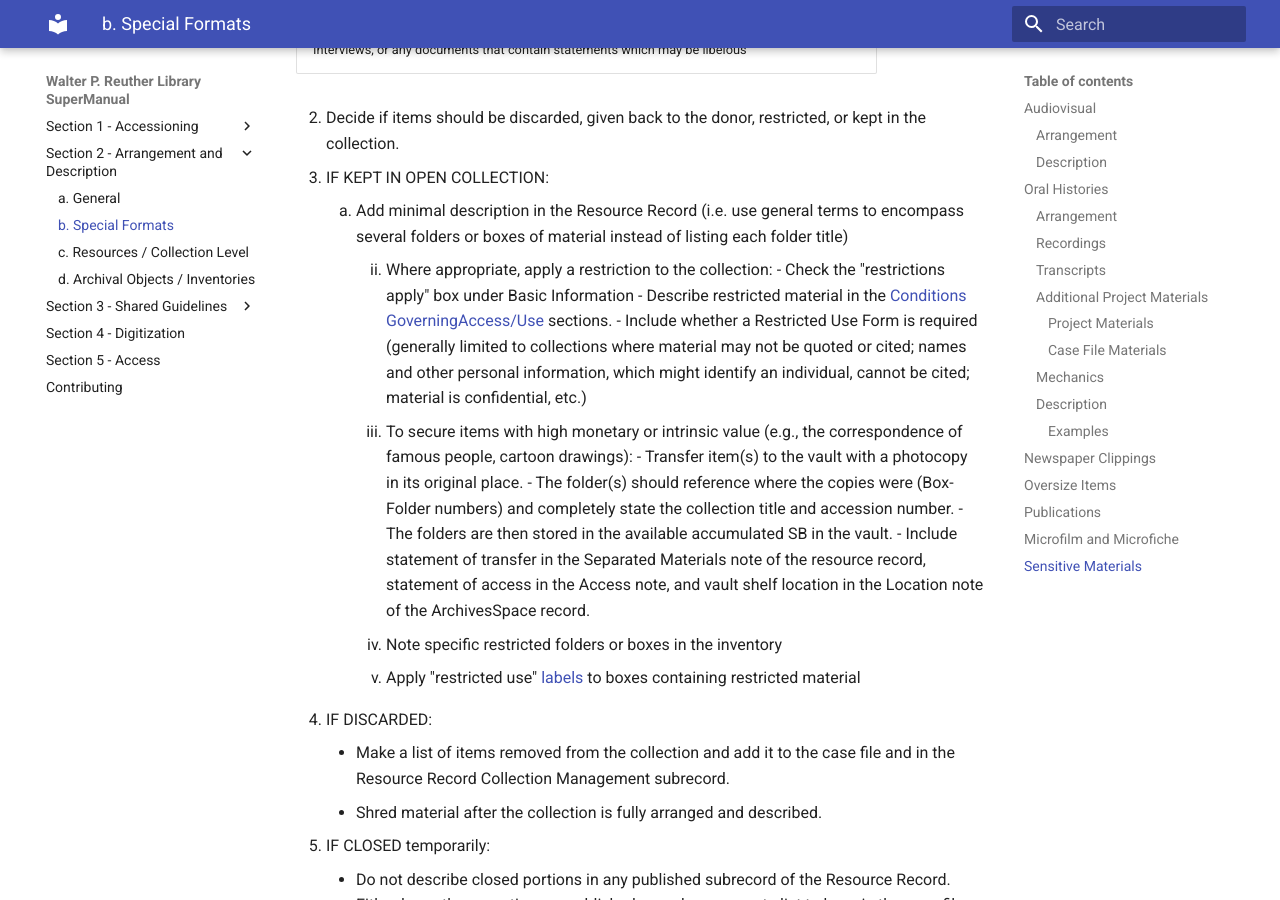
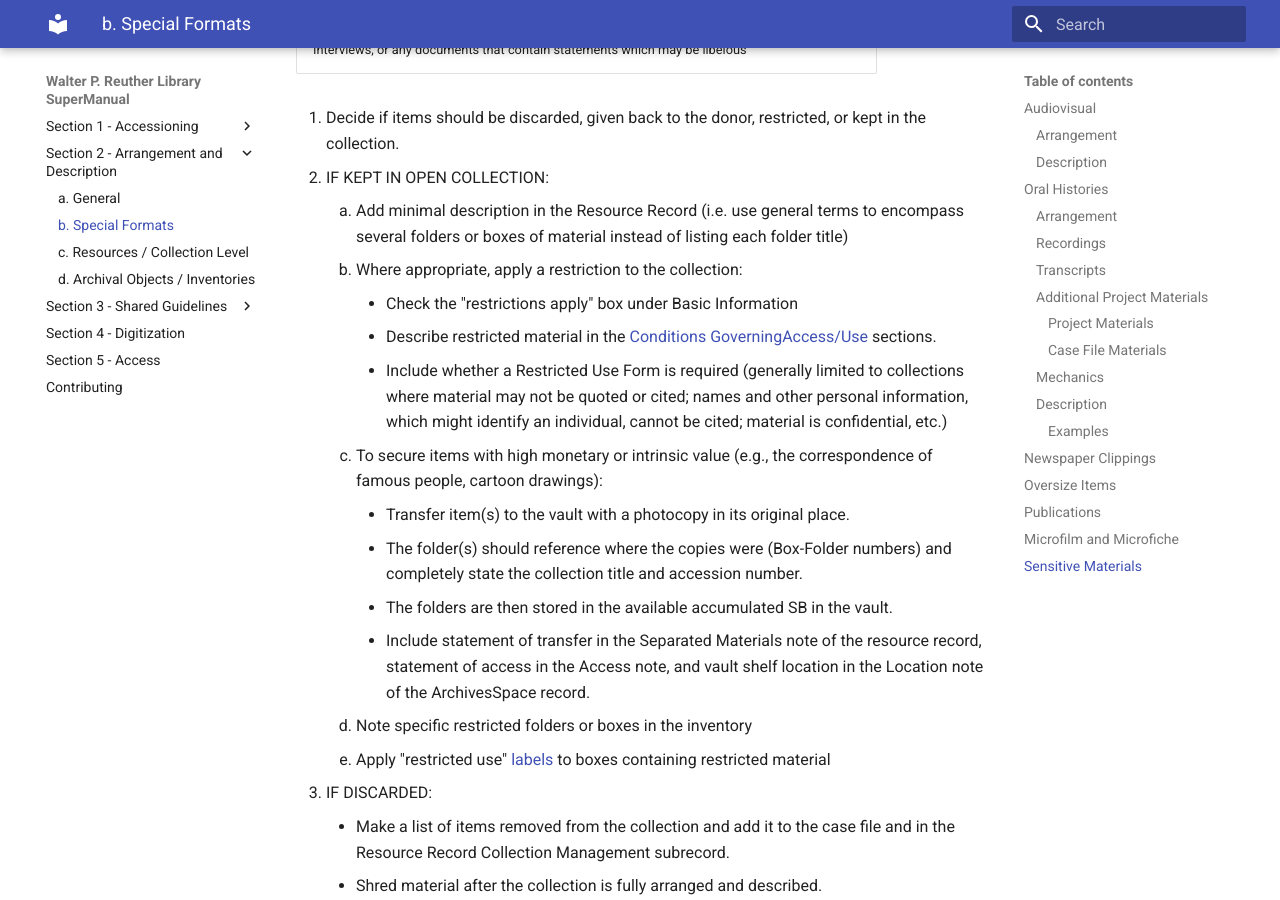
Before and after one commit to WSUReuther/SuperManual, an MkDocs documentation site: the page built from docs/02_arrangement/02_02_special-formats.md, in a window 1280 px wide and 900 px high, scrolled down 12940 px. Built offline with MkDocs 1.6.1 and Material for MkDocs 9.7.7, drawn with Linux system fonts in a browser that asks for light colours; part of the change alters nothing that is shown.

```diff
--- a/docs/02_arrangement/02_02_special-formats.md
+++ b/docs/02_arrangement/02_02_special-formats.md
@@ -467,20 +467,20 @@ As much as possible, identify any documents of a very personal nature such as:
 | Intimate diary passages |
 | Interviews, or any documents that contain statements which may be libelous |
 
-2. Decide if items should be discarded, given back to the donor, restricted, or kept in the collection.
+1. Decide if items should be discarded, given back to the donor, restricted, or kept in the collection.
   1. IF KEPT IN OPEN COLLECTION:
     1. Add minimal description in the Resource Record (i.e. use general terms to encompass several folders or boxes of material instead of listing each folder title)
-        2. Where appropriate, apply a restriction to the collection:
+    2. Where appropriate, apply a restriction to the collection:
         - Check the "restrictions apply" box under Basic Information
         - Describe restricted material in the [Conditions GoverningAccess/Use](../03_shared/03_04_notes.md#conditions-governing-access) sections.
         - Include whether a Restricted Use Form is required (generally limited to collections where material may not be quoted or cited; names and other personal information, which might identify an individual, cannot be cited; material is confidential, etc.)
-        3. To secure items with high monetary or intrinsic value (e.g., the correspondence of famous people, cartoon drawings):
+    3. To secure items with high monetary or intrinsic value (e.g., the correspondence of famous people, cartoon drawings):
         - Transfer item(s) to the vault with a photocopy in its original place.
         - The folder(s) should reference where the copies were (Box-Folder numbers) and completely state the collection title and accession number.
         - The folders are then stored in the available accumulated SB in the vault.
         - Include statement of transfer in the Separated Materials note of the resource record, statement of access in the Access note, and vault shelf location in the Location note of the ArchivesSpace record.
-        4. Note specific restricted folders or boxes in the inventory
-        5. Apply "restricted use" [labels](https://waynestateprod.sharepoint.com/:f:/r/sites/Libraries/Reuther/Documents/Collections/Arrangement_Description/Labels?csf=1&web=1&e=gLZBpF) to boxes containing restricted material
+    4. Note specific restricted folders or boxes in the inventory
+    5. Apply "restricted use" [labels](https://waynestateprod.sharepoint.com/:f:/r/sites/Libraries/Reuther/Documents/Collections/Arrangement_Description/Labels?csf=1&web=1&e=gLZBpF) to boxes containing restricted material
   2. IF DISCARDED:
       - Make a list of items removed from the collection and add it to the case file and in the Resource Record Collection Management subrecord.
       - Shred material after the collection is fully arranged and described.
```
